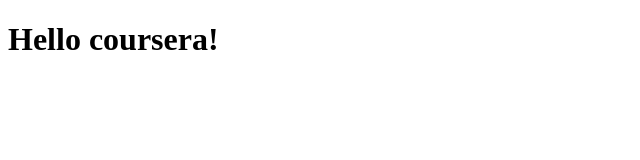
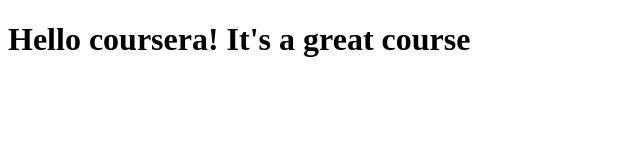
Before and after one commit to abonifart/coursera-test, a plain HTML site: page site/index.html in a window 1280 px wide. Shown: the whole page, without its empty margins (0-640 px from the left). Drawn offline with Linux system fonts and the light colour scheme.

Commit message:
small addition to our page content

```diff
--- a/site/index.html
+++ b/site/index.html
@@ -4,6 +4,6 @@
 	<title>Hello coursera</title>
 </head>
 <body>
-<h1>Hello coursera!</h1>
+<h1>Hello coursera! It's a great course</h1>
 </body>
 </html>
```
